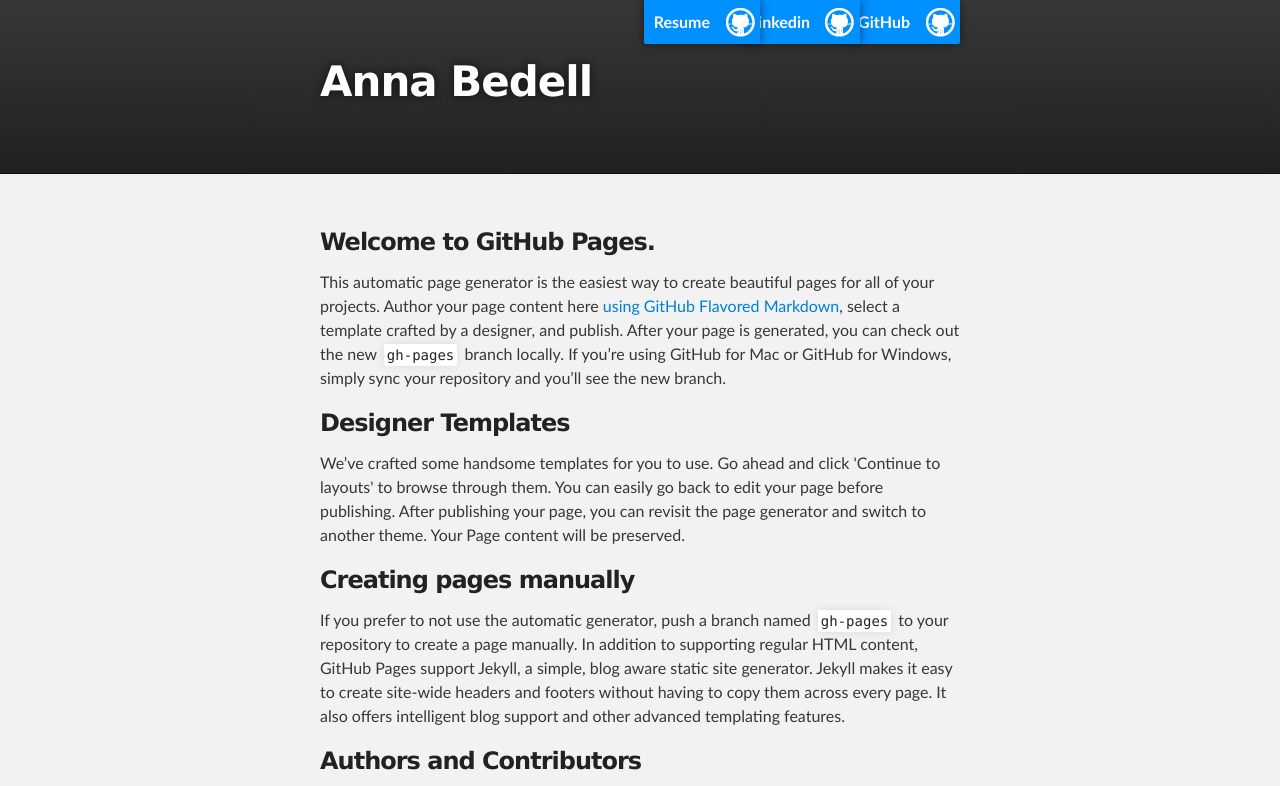
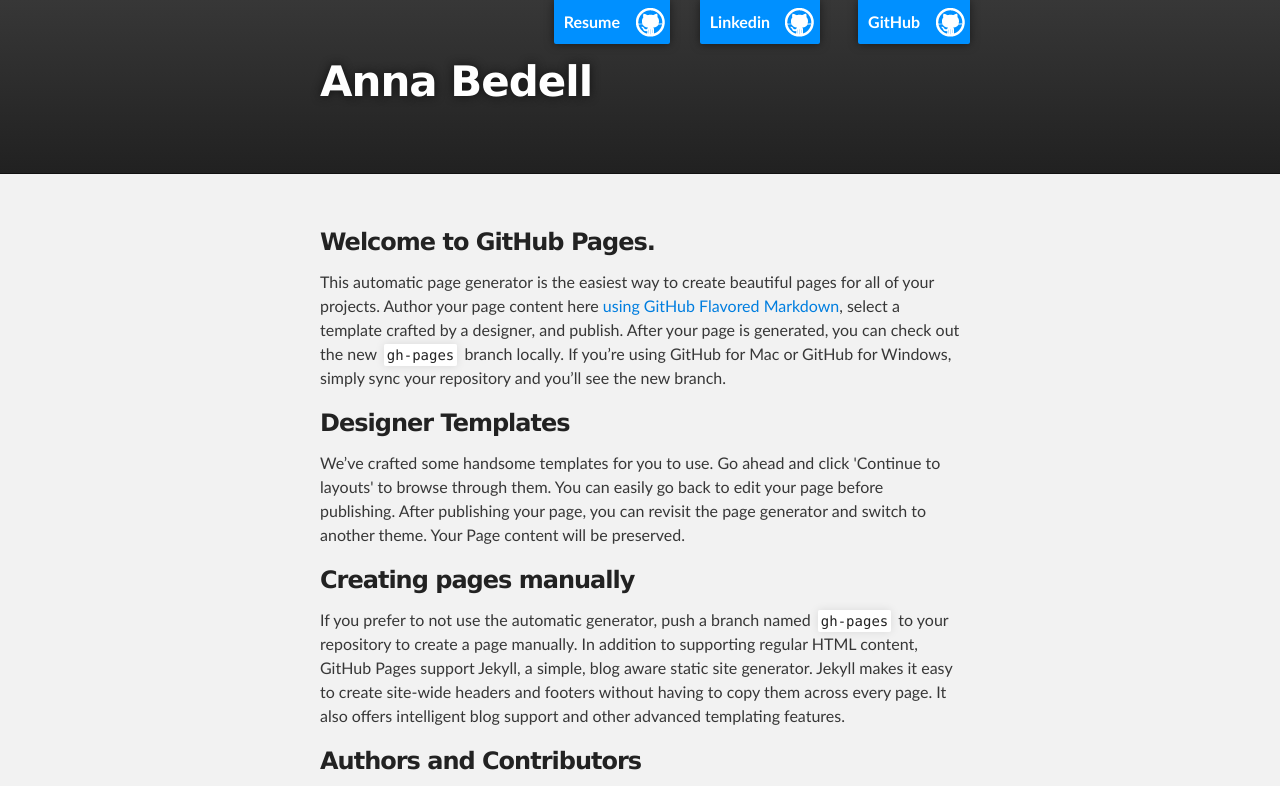
Before and after one commit to awbedell/awbedell.github.io, a plain HTML site: page index.html in a window 1280 px wide. Shown: the top 786 px of the page. Drawn offline with Linux system fonts and the light colour scheme.

Commit message:
move buttons

```diff
--- a/stylesheets/stylesheet.css
+++ b/stylesheets/stylesheet.css
@@ -275,7 +275,7 @@ Full-Width Styles
   display: inline-block;
   position: absolute;
   top:0;
-  right: 10px;
+  right: 0px;
   z-index: 10;
   padding: 10px 50px 10px 10px;
   color: #fff;
@@ -290,7 +290,7 @@ Full-Width Styles
   display: inline-block;
   position: absolute;
   top:0;
-  right: 110px;
+  right: 150px;
   z-index: 10;
   padding: 10px 50px 10px 10px;
   color: #fff;
@@ -305,7 +305,7 @@ Full-Width Styles
   display: inline-block;
   position: absolute;
   top:0;
-  right: 210px;
+  right: 300px;
   z-index: 10;
   padding: 10px 50px 10px 10px;
   color: #fff;
```
